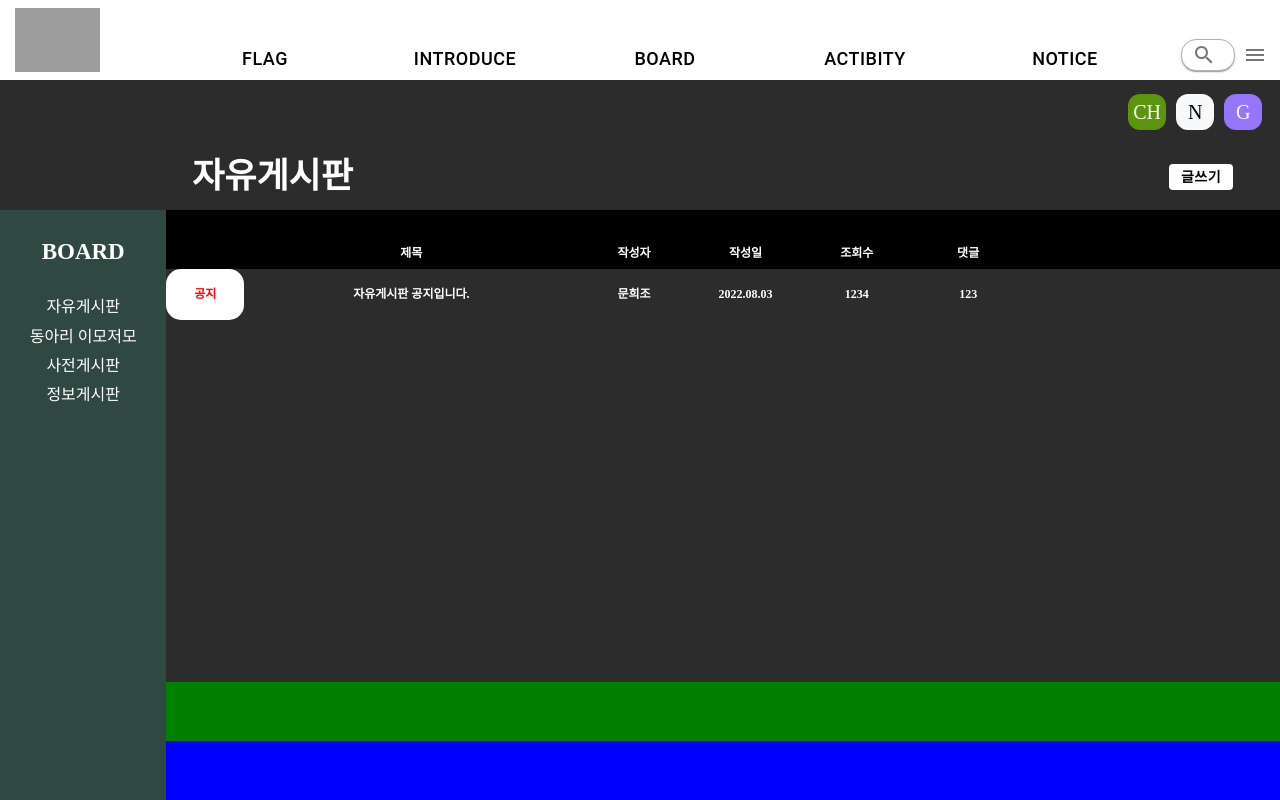
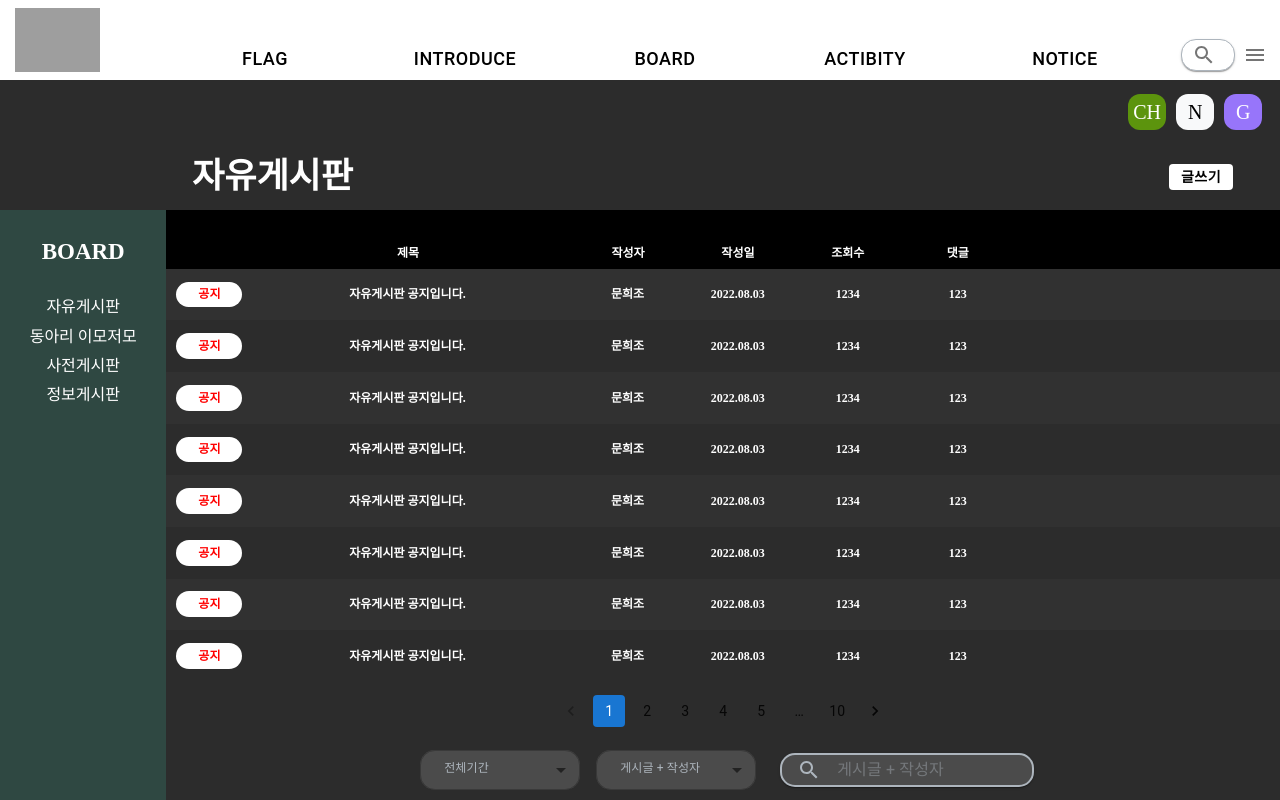
Before and after one commit to USW-Flag-Board/FrontEnd, a React (Create React App) app: page /board in a window 1280 px wide. Built offline with nearby package versions, Linux system fonts and the light colour scheme; grey boxes are pictures that could not be loaded; the HTML template or start-up script is replaced by a standard one.

Commit message:
feat: 자유게시판 페이지네이션 추가

```diff
--- a/src/App.js
+++ b/src/App.js
@@ -38,7 +38,7 @@ const App = () => {
           <Route path="/" element={<Home />}></Route>
           <Route path="/login" element={<LoginPage />}></Route>
           <Route path="/signup" element={<SignUp />}></Route>
-          <Route path="/board" element={<BulletinBoard />}></Route>
+          <Route path="/board" element={<BulletinBoard/>}></Route>
         </Routes>
       </BrowserRouter>
     </>
--- a/src/index.js
+++ b/src/index.js
@@ -7,11 +7,8 @@ import reportWebVitals from './reportWebVitals';
 const root = ReactDOM.createRoot(document.getElementById('root'));
 root.render(
   <React.StrictMode>
-    <App />
+      <App />
   </React.StrictMode>
 );
 
-// If you want to start measuring performance in your app, pass a function
-// to log results (for example: reportWebVitals(console.log))
-// or send to an analytics endpoint. Learn more: https://bit.ly/CRA-vitals
 reportWebVitals();
--- a/src/pages/BulletinBoard.jsx
+++ b/src/pages/BulletinBoard.jsx
@@ -2,6 +2,15 @@ import React from 'react';
 import { styled } from '@mui/system';
 import SideBar from '../component/SideBar';
 import Button from '@mui/material/Button';
+import { Pagination } from '@mui/material';
+import SearchIcon from '@mui/icons-material/Search';
+import IconButton from '@mui/material/IconButton';
+import Paper from '@mui/material/Paper';
+import InputBase from '@mui/material/InputBase';
+import InputLabel from '@mui/material/InputLabel';
+import MenuItem from '@mui/material/MenuItem';
+import FormControl from '@mui/material/FormControl';
+import Select from '@mui/material/Select';
 
 const BoardArea = styled('div')({
   height: "82vh",
@@ -46,7 +55,6 @@ const BarItemBox = styled('ul')({
 });
 
 const BarItem = styled('li')({
-  boxSizing: "border-box",
   width: "10%",
   height: "100%",
   color: "white",
@@ -56,8 +64,8 @@ const BarItem = styled('li')({
   paddingBottom: "10px",
   fontSize: "12px",
   fontWeight: "600",
-  "&:nth-of-type(1)": {width: "7%"},
-  "&:nth-of-type(2)": {width: "30%"},
+  "&:nth-of-type(1)": {marginLeft: "10px", paddingLeft: "6%", width: "30%"},
+  "&:nth-of-type(5)": {paddingRight: "24%"},
 });
 
 const ListBox = styled('div')({
@@ -65,42 +73,61 @@ const ListBox = styled('div')({
 });
 
 const ListThem = styled('div')({
-  height: "12.5%",
   display: "flex",
   flexWrap: "wrap",
+  width: "100%",
+  height: "12.5%",
+  "&:nth-of-type(1)": {color: "red"},
+  "&:nth-of-type(odd)": {backgroundColor: "#313131"},
+});
+
+const ItemBox = styled('div')({
+  boxSizing: "border-box",
+  width: "100%",
+  height: "100%",
+  display: "flex",
+  justifyContent: "center",
+  alignItems: "center",
 });
 
 const ListItem = styled('div')({
-  boxSizing: "border-box",
   width: "10%",
   height: "100%",
   color: "white",
   display: "flex",
   alignItems: "center",
   justifyContent: "center",
-  // flexDirection: "column",
 
   fontSize: "12px",
   fontWeight: "600",
-  "&:nth-of-type(1)": {width: "7%", backgroundColor: "white", borderRadius: "15px", color: "red", padding: 0},
+  "&:nth-of-type(1)": {width: "6%", height: "50%", backgroundColor: "white", borderRadius: "15px", color: "red", marginLeft: "10px"},
   "&:nth-of-type(2)": {width: "30%"},
+  "&:nth-of-type(6)": {paddingRight: "24%"},
 });
 
-const PageNation = styled('div')({
+
+
+const PaginationArea = styled('div')({
   height: "10%",
-  backgroundColor: "green",
+  display: "flex",
+  justifyContent: "center",
+  alignItems: "center",
 });
 
 const FilterAndSearch = styled('div')({
   height: "10%",
-  backgroundColor: "blue",
+  display: "flex",
+  justifyContent: "center",
+  alignItems: "center",
 });
 
-// #313131
+
 const BulletinBoard = () => {
   const boardItem = ["자유게시판", "동아리 이모저모", "사전게시판", "정보게시판"];
-  const barItem = ["", "제목", "작성자", "작성일", "조회수", "댓글"];
+  const barItem = ["제목", "작성자", "작성일", "조회수", "댓글"];
   const itemContents = ["공지", "자유게시판 공지입니다.", "문희조", "2022.08.03", "1234", "123"];
+  const inputItem = ["전체기간", "게시글 + 작성자"];
+
   return (
     <BoardArea>
       <TitleArea>
@@ -125,11 +152,80 @@ const BulletinBoard = () => {
           </ListBar>
           <ListBox>
             <ListThem>
-              {itemContents.map((item) => <ListItem key={item}>{item}</ListItem>)}
+              <ItemBox>
+                {itemContents.map((item) => <ListItem key={item}>{item}</ListItem>)}
+              </ItemBox>
+            </ListThem>
+            <ListThem>
+              <ItemBox>
+                {itemContents.map((item) => <ListItem key={item}>{item}</ListItem>)}
+              </ItemBox>
+            </ListThem>
+            <ListThem>
+              <ItemBox>
+                {itemContents.map((item) => <ListItem key={item}>{item}</ListItem>)}
+              </ItemBox>
+            </ListThem>
+            <ListThem>
+              <ItemBox>
+                {itemContents.map((item) => <ListItem key={item}>{item}</ListItem>)}
+              </ItemBox>
+            </ListThem>
+            <ListThem>
+              <ItemBox>
+                {itemContents.map((item) => <ListItem key={item}>{item}</ListItem>)}
+              </ItemBox>
+            </ListThem>
+            <ListThem>
+              <ItemBox>
+                {itemContents.map((item) => <ListItem key={item}>{item}</ListItem>)}
+              </ItemBox>
+            </ListThem>
+            <ListThem>
+              <ItemBox>
+                {itemContents.map((item) => <ListItem key={item}>{item}</ListItem>)}
+              </ItemBox>
+            </ListThem>
+            <ListThem>
+              <ItemBox>
+                {itemContents.map((item) => <ListItem key={item}>{item}</ListItem>)}
+              </ItemBox>
             </ListThem>
           </ListBox>
-          <PageNation></PageNation>
-          <FilterAndSearch></FilterAndSearch>
+          <PaginationArea>
+            <Pagination count={10} shape="rounded" color='primary'/>
+          </PaginationArea>
+          <FilterAndSearch>
+            {inputItem.map((item) => <FormControl sx={{ m: 1, width: 160}} size="small" key={item}>
+              <InputLabel id="demo-select-small" sx={{fontSize: "12px", p: "1px 0 1px 10px", color: "#adb5bd"}}>{item}</InputLabel>
+              <Select
+                labelId="demo-select-small"
+                id="demo-select-small"
+                label={item}
+                sx={{borderRadius: "15px", backgroundColor: "#4B4B4B"}}
+              >
+                <MenuItem value="">
+                  <em>None</em>
+                </MenuItem>
+              </Select>
+            </FormControl>)}
+            <Paper
+              component="form"
+              sx={{display: 'flex',
+                  width: 250,
+                  height: 30,
+                  borderRadius: "15px",
+                  backgroundColor: "#4B4B4B",
+                  border: "2px solid #adb5bd",
+                  ml: 2,
+                  }}
+              >
+              <IconButton type="button" sx={{pl: "10px"}} aria-label="search">
+                <SearchIcon  sx={{color: "#adb5bd", p: '0 0 0 5px'}}/>
+              </IconButton>
+              <InputBase placeholder="게시글 + 작성자" sx={{ ml: 1, flex: 1, color: "#adb5bd"}}/>
+            </Paper>
+          </FilterAndSearch>
         </ListArea>
       </ContentArea>
     </BoardArea>
```
Also changed, not shown: 1 other file (tests, documents, lock files or other folders).
